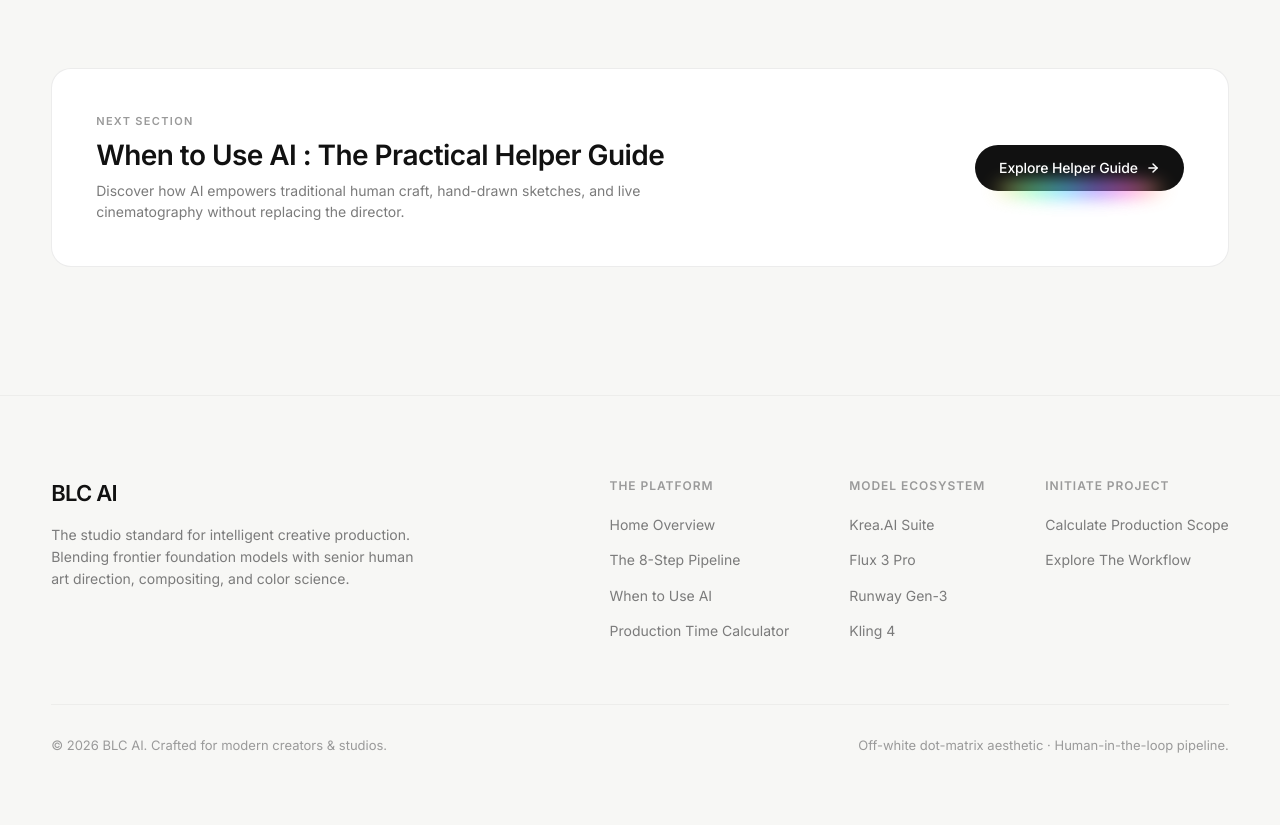
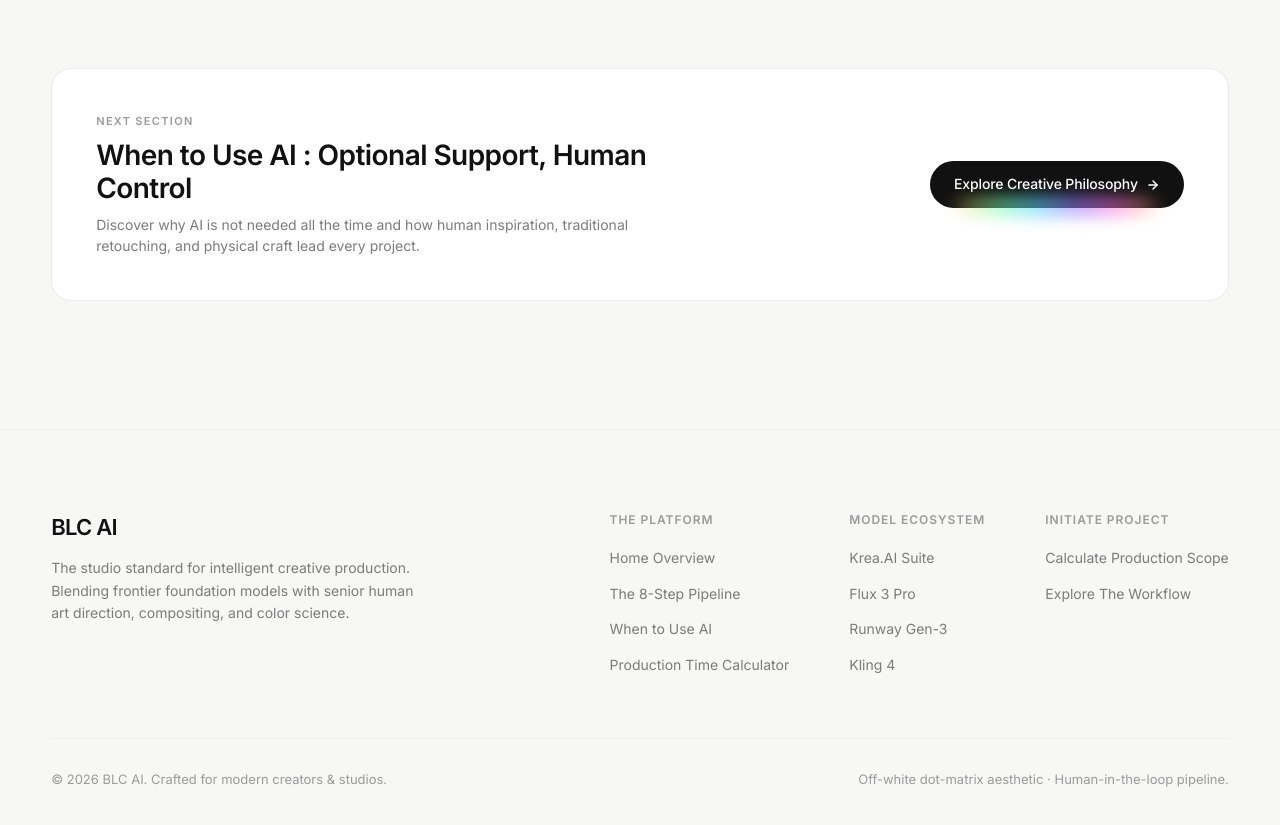
Before and after one commit to DressHenao/AI.github.io, a plain HTML site: page how-to-produce.html in a window 1280 px wide. Shown: the part 6340-7165 px from the top of the page. Before the commit the page ends 7136 px from the top, so only its background shows below. Drawn offline with Linux system fonts and the light colour scheme.

Commit message:
Update how-to-produce.html

```diff
--- a/how-to-produce.html
+++ b/how-to-produce.html
@@ -401,13 +401,13 @@
       <div class="page-next-banner">
         <div class="page-next-content">
           <span class="page-next-tag">Next Section</span>
-          <h3 class="page-next-title">When to Use AI : The Practical Helper Guide</h3>
+          <h3 class="page-next-title">When to Use AI : Optional Support, Human Control</h3>
           <p class="page-next-desc">
-            Discover how AI empowers traditional human craft, hand-drawn sketches, and live cinematography without replacing the director.
+            Discover why AI is not needed all the time and how human inspiration, traditional retouching, and physical craft lead every project.
           </p>
         </div>
         <a href="when-to-use.html" class="pill-cta">
-          <span>Explore Helper Guide</span>
+          <span>Explore Creative Philosophy</span>
           <svg width="14" height="14" viewBox="0 0 24 24" fill="none" stroke="currentColor" stroke-width="2.5" stroke-linecap="round" stroke-linejoin="round">
             <line x1="5" y1="12" x2="19" y2="12"></line>
             <polyline points="12 5 19 12 12 19"></polyline>
```
